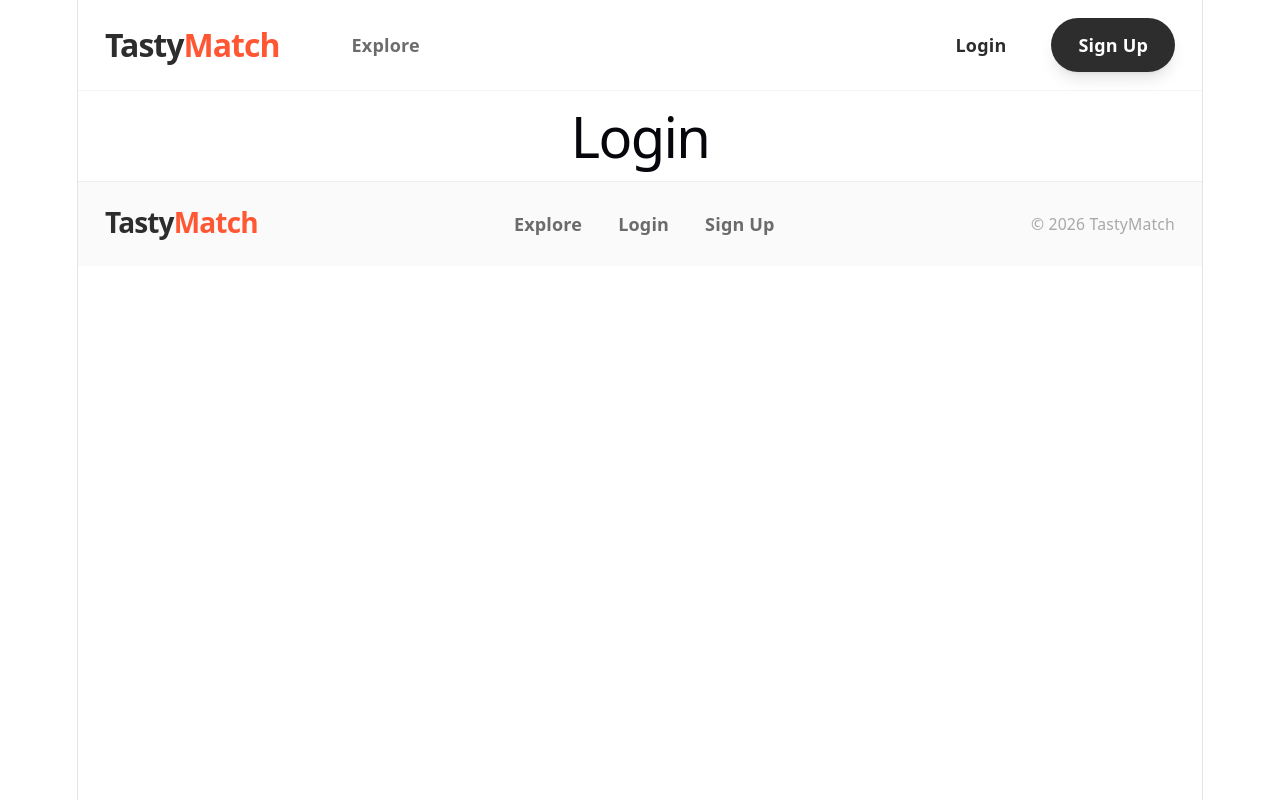
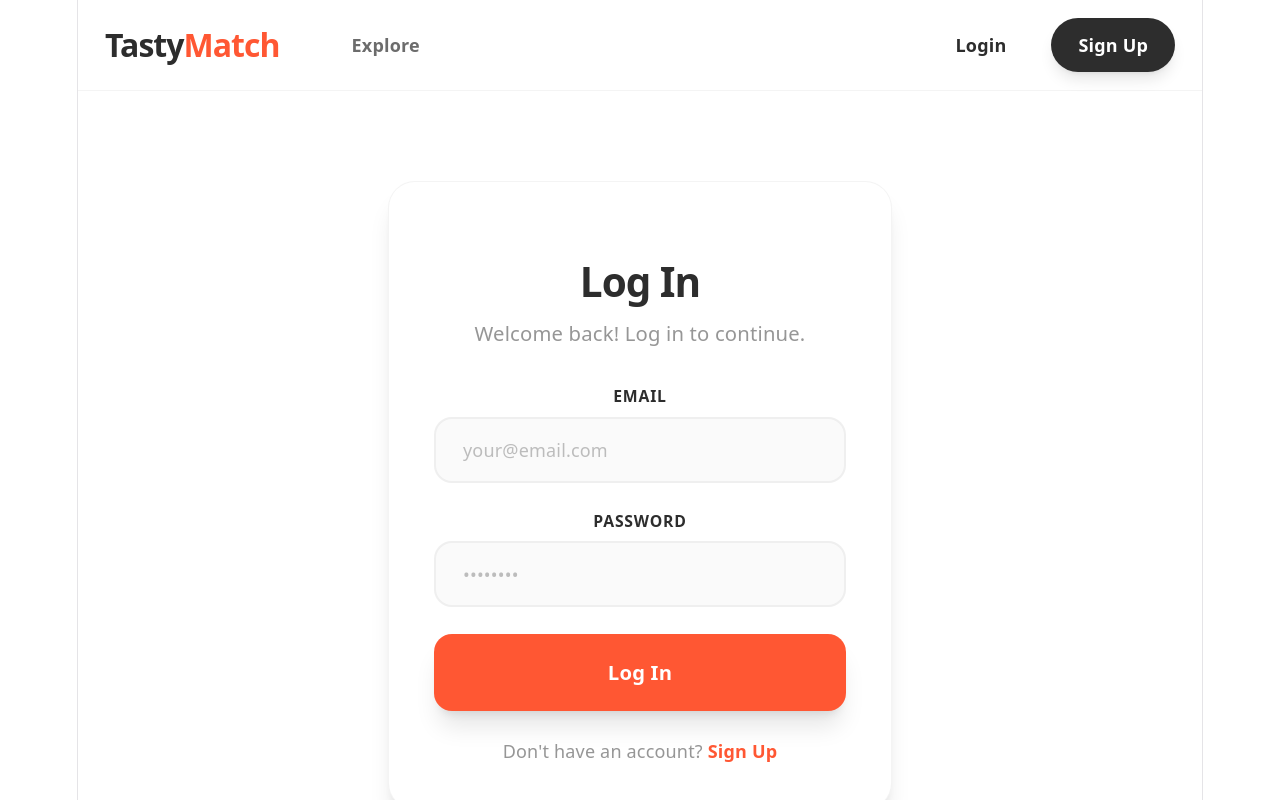
Before and after one commit to liorazul1/AdvancedFullStack, a React (Vite) app in the folder client/: page /login in a window 1280 px wide. Shown: the top 800 px of the page. Built offline with nearby package versions, Linux system fonts and the light colour scheme; no server answers.

Commit message:
Create and integrate login page and login form

```diff
--- a/client/src/components/LoginForm.tsx
+++ b/client/src/components/LoginForm.tsx
@@ -1,5 +1,6 @@
 import { useState, type FormEvent } from 'react';
 import api from '../services/api';
+import { Link } from "react-router-dom";
 
 // מגדיר אילו שגיאות יכולות להיות בטופס
 interface LoginErrors {
@@ -73,36 +74,80 @@ function LoginForm() {
     };
 
     return (
-        <form onSubmit={handleSubmit}>
+        <form
+            onSubmit={handleSubmit}
+            className="space-y-6"
+        >
+            <div>
+                <p className="text-sm font-black text-[#2d2d2d] uppercase tracking-wider mb-2">
+                    Email
+                </p>
+
                 <input
                     type="email"
                     name="email"
-                placeholder="Email"
+                    placeholder="your@email.com"
                     value={formData.email}
                     onChange={(e) =>
                         setFormData({ ...formData, email: e.target.value })
                     }
+                    className="w-full px-6 py-4 bg-[#FAFAFA] rounded-2xl border-2 border-[#2d2d2d]/5 focus:border-[#FF5733] focus:outline-none transition-all text-[#2d2d2d] placeholder-[#2d2d2d]/30 font-medium"
                 />
-            {errors.email && <p>{errors.email}</p>}
+
+                {errors.email && (
+                    <p className="mt-2 text-sm text-red-500">
+                        {errors.email}
+                    </p>
+                )}
+            </div>
+
+            <div>
+                <p className="text-sm font-black text-[#2d2d2d] uppercase tracking-wider mb-2">
+                    Password
+                </p>
 
                 <input
                     type="password"
                     name="password"
-                placeholder="Password"
+                    placeholder="••••••••"
                     value={formData.password}
                     onChange={(e) =>
                         setFormData({ ...formData, password: e.target.value })
                     }
+                    className="w-full px-6 py-4 bg-[#FAFAFA] rounded-2xl border-2 border-[#2d2d2d]/5 focus:border-[#FF5733] focus:outline-none transition-all text-[#2d2d2d] placeholder-[#2d2d2d]/30 font-medium"
                 />
-            {errors.password && <p>{errors.password}</p>}
 
-            {serverError && <p>{serverError}</p>}
+                {errors.password && (
+                    <p className="mt-2 text-sm text-red-500">
+                        {errors.password}
+                    </p>
+                )}
+            </div>
 
-            <button type="submit">
+            {serverError && (
+                <p className="text-center text-sm text-red-500">
+                    {serverError}
+                </p>
+            )}
+
+            <button
+                type="submit"
+                className="w-full px-8 py-5 bg-[#FF5733] text-white hover:bg-[#FF5733]/90 font-black text-lg rounded-2xl hover:scale-[1.02] transition-all shadow-xl"
+            >
                 Log In
             </button>
 
-
+            <div className="text-center">
+                <p className="text-[#2d2d2d]/50 font-medium">
+                    Don't have an account?{" "}
+                    <Link
+                        to="/register"
+                        className="text-[#FF5733] font-black hover:underline"
+                    >
+                        Sign Up
+                    </Link>
+                </p>
+            </div>
         </form>
     );
 
--- a/client/src/pages/Login.tsx
+++ b/client/src/pages/Login.tsx
@@ -1,5 +1,23 @@
-function Login() {
-  return <h1>Login</h1>;
-}
+import LoginForm from "../components/LoginForm";
+
+const Login = () => {
+    return (
+        <div className="min-h-screen bg-white flex items-center justify-center px-6 py-20">
+            <div className="max-w-md w-full bg-white rounded-3xl shadow-xl border border-[#2d2d2d]/5 p-10">
+
+                <h1 className="text-4xl font-black text-[#2d2d2d] tracking-tight mb-3">
+                    Log In
+                </h1>
+
+                <p className="text-lg text-[#2d2d2d]/50 font-medium mb-8">
+                    Welcome back! Log in to continue.
+                </p>
+
+                <LoginForm />
+
+            </div>
+        </div>
+    );
+};
 
 export default Login;
```
Lines whose indentation alone changed are shown as unchanged.
